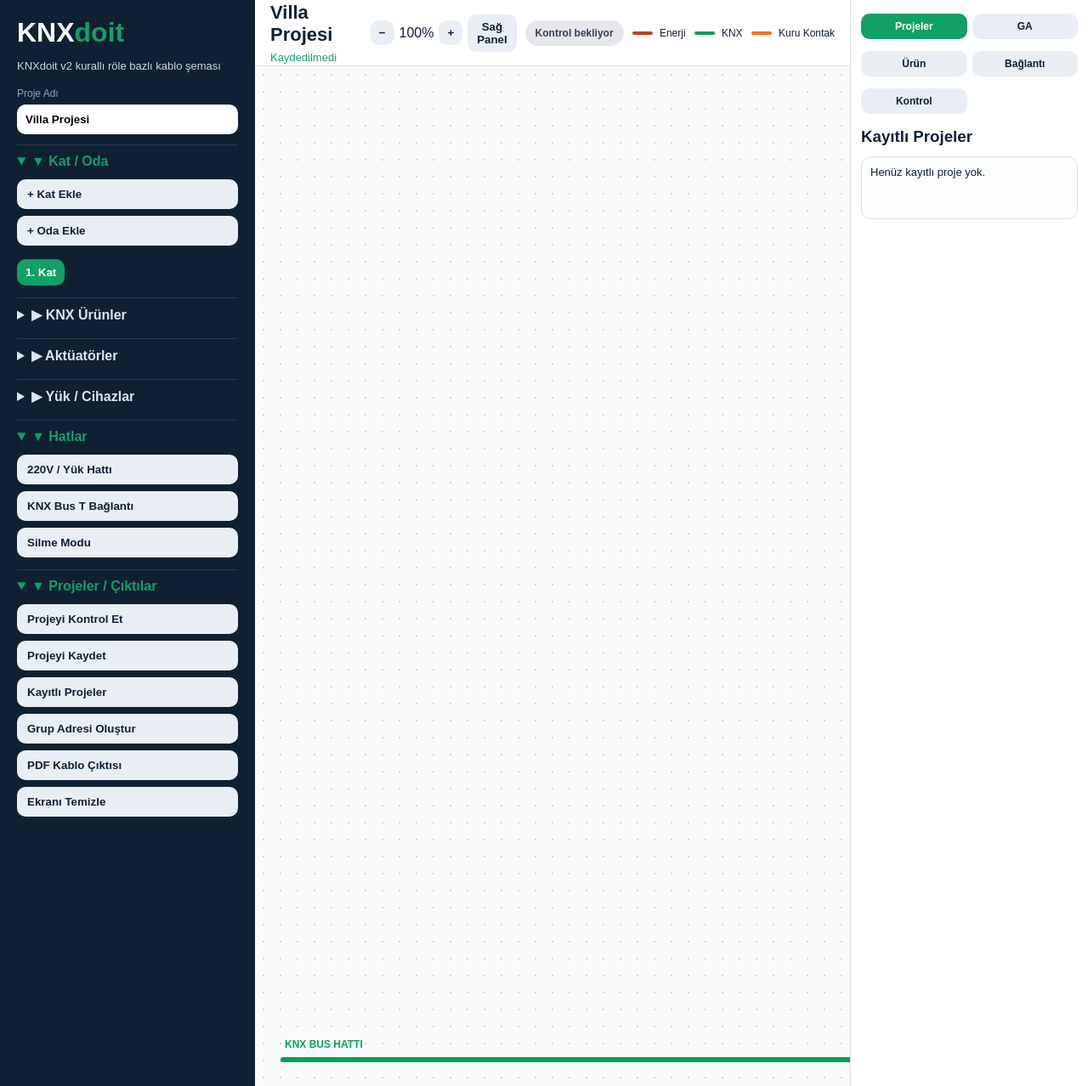
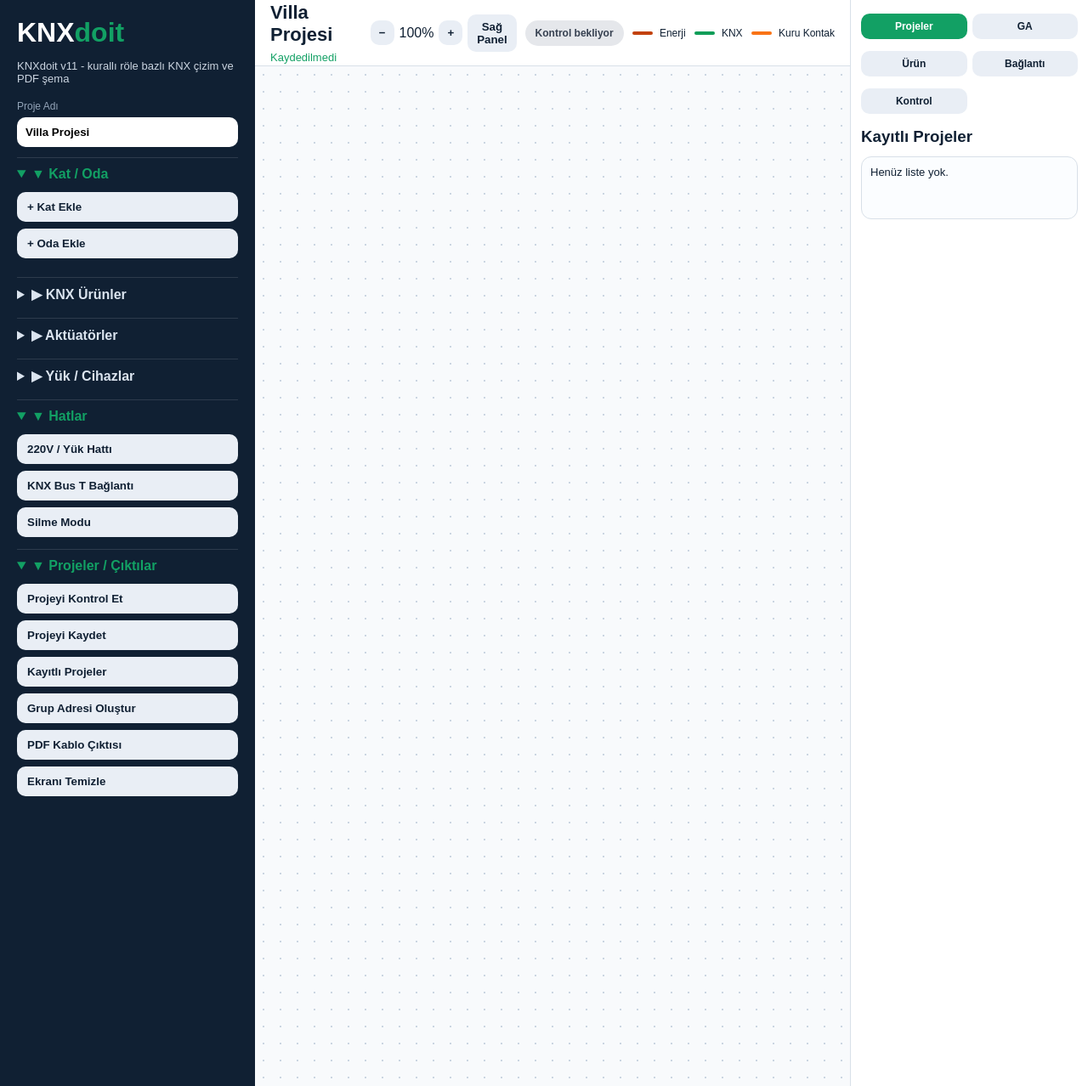
Before and after one commit to ozanguldumen-beep/knxdoit-simple, a Flask app: page / in a window 1280 px wide. Shown: the whole page at 85% size. Run offline with Flask 3, Linux system fonts and the light colour scheme.

Commit message:
Add files via upload

```diff
--- a/app.py
+++ b/app.py
@@ -128,7 +128,7 @@ def draw_pdf_schematic(c, data, y_start):
 def draw_pdf_wiring(c, data, y_start):
     c.setFont(FONT_BOLD, 14)
     c.setFillColor(colors.black)
-    c.drawString(30, y_start, "1. Elektrikçi Şeması: KNX Bus ve 220V Enerji Bağlantıları")
+    c.drawString(30, y_start, "1. Elektrikçi Şeması: KNX Bus + 220V Enerji + Saha Bağlantıları")
 
     wires = data.get("wires", [])
     node_map = {}
--- a/static/app.js
+++ b/static/app.js
@@ -28,18 +28,14 @@ const catalog = {
   valve:{icon:"🚰", name:"Vana", kind:"energy", load:0.5},
   door:{icon:"🚪", name:"Kapı", kind:"energy", load:1},
   motor_valve:{icon:"⚙️", name:"Motorlu Vana", kind:"energy", load:1},
-  onoff:{icon:"🔴", name:"ON/OFF Cihaz", kind:"energy", load:1},
-  fridge:{icon:"🧊", name:"Buzdolabı", kind:"direct", directPower:true},
-  washer:{icon:"🧺", name:"Çamaşır Makinesi", kind:"direct", directPower:true},
-  dishwasher:{icon:"🍽️", name:"Bulaşık Makinesi", kind:"direct", directPower:true},
-  modem:{icon:"🌐", name:"Modem", kind:"direct", directPower:true},
+  onoff:{icon:"🔴", name:"ON/OFF Cihaz", kind:"energy", load:1},  dish  modem:{icon:"🌐", name:"Modem", kind:"direct", directPower:true},
   collector:{icon:"🔥", name:"Yerden Isıtma Kollektörü", kind:"collector"}
 };
 
 const groups = {
   knxProducts:["knx_switch_1","knx_switch_2","knx_switch_4","knx_switch_6","knx_switch_8","knx_thermostat","knx_sensor","ip_router","power_supply","knx_thermo_switch","line_coupler","binary_input","aircon_gateway"],
   actuatorProducts:["switch_actuator_8","switch_actuator_12","switch_actuator_16","switch_actuator_24","dimmer_actuator_2","dimmer_actuator_4","dimmer_actuator_8","rgbw_actuator"],
-  energyProducts:["lamp","dim_lamp","blind","valve","collector","motor_valve","onoff","boiler","aircon_direct","fridge","washer","dishwasher","modem"]
+  energyProducts:["lamp","dim_lamp","blind","valve","collector","motor_valve","onoff","boiler","aircon_direct","modem"]
 };
 
 let state = {
@@ -412,7 +408,7 @@ function isLoad(t){
   return ["lamp","dim_lamp","blind","valve","door","motor_valve","onoff"].includes(t);
 }
 function isDirectPowered(t){
-  return ["aircon_direct","boiler","fridge","washer","dishwasher","modem","aircon_gateway"].includes(t);
+  return ["aircon_direct","boiler","modem","aircon_gateway"].includes(t);
 }
 function isKnxOnly(t){
   const meta=catalog[t];
--- a/templates/index.html
+++ b/templates/index.html
@@ -9,7 +9,7 @@
 <div class="app" id="appRoot">
   <aside class="sidebar">
     <h1>KNX<span>doit</span></h1>
-    <p>KNXdoit v2 kurallı röle bazlı kablo şeması</p>
+    <p>KNXdoit v11 - kurallı röle bazlı KNX çizim ve PDF şema</p>
 
     <label class="label">Proje Adı</label>
     <input id="projectName" class="project-input" value="Villa Projesi" onchange="updateProjectName()">
```
Also changed, not shown: README.md, 1 other file.
